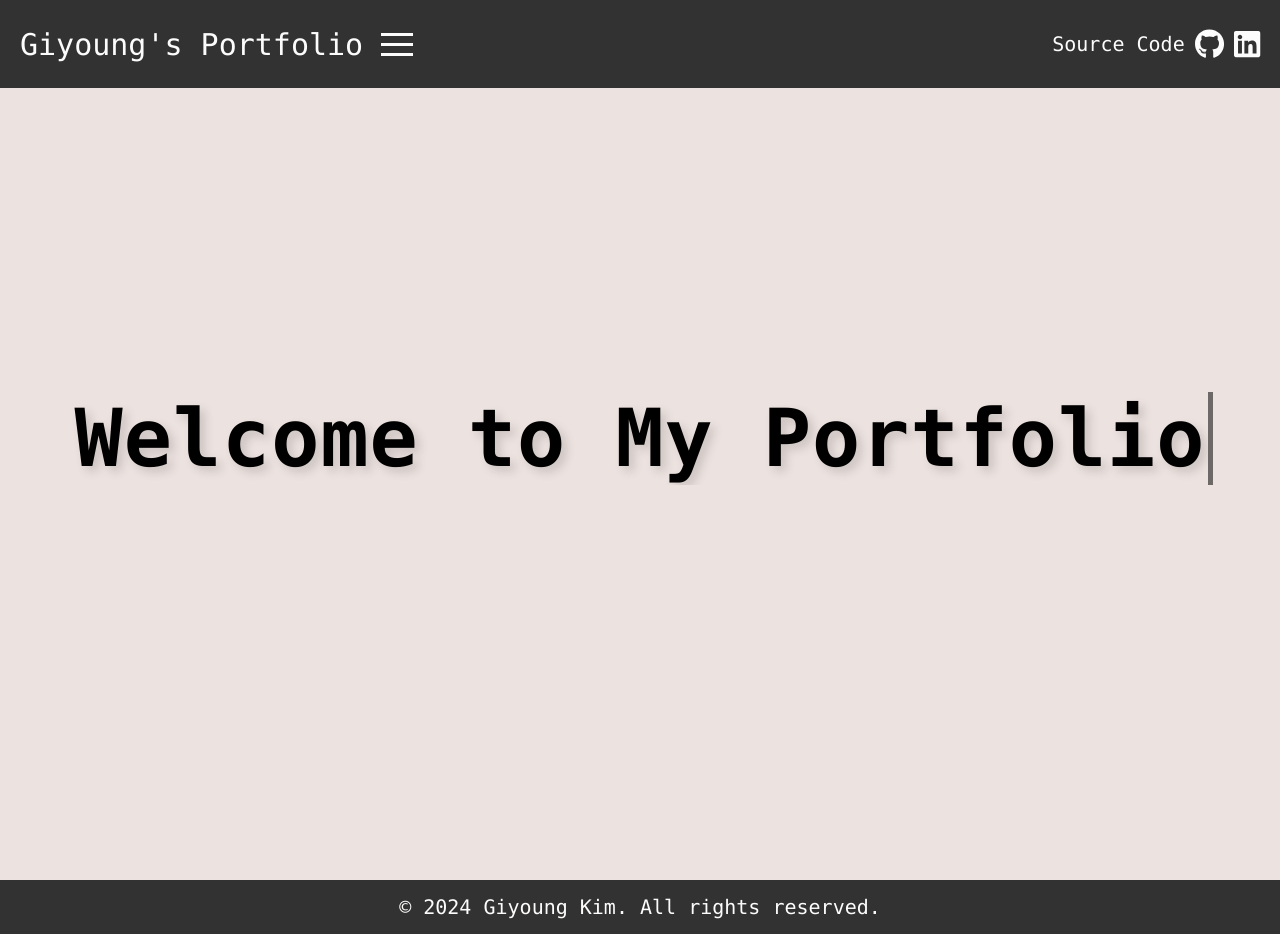
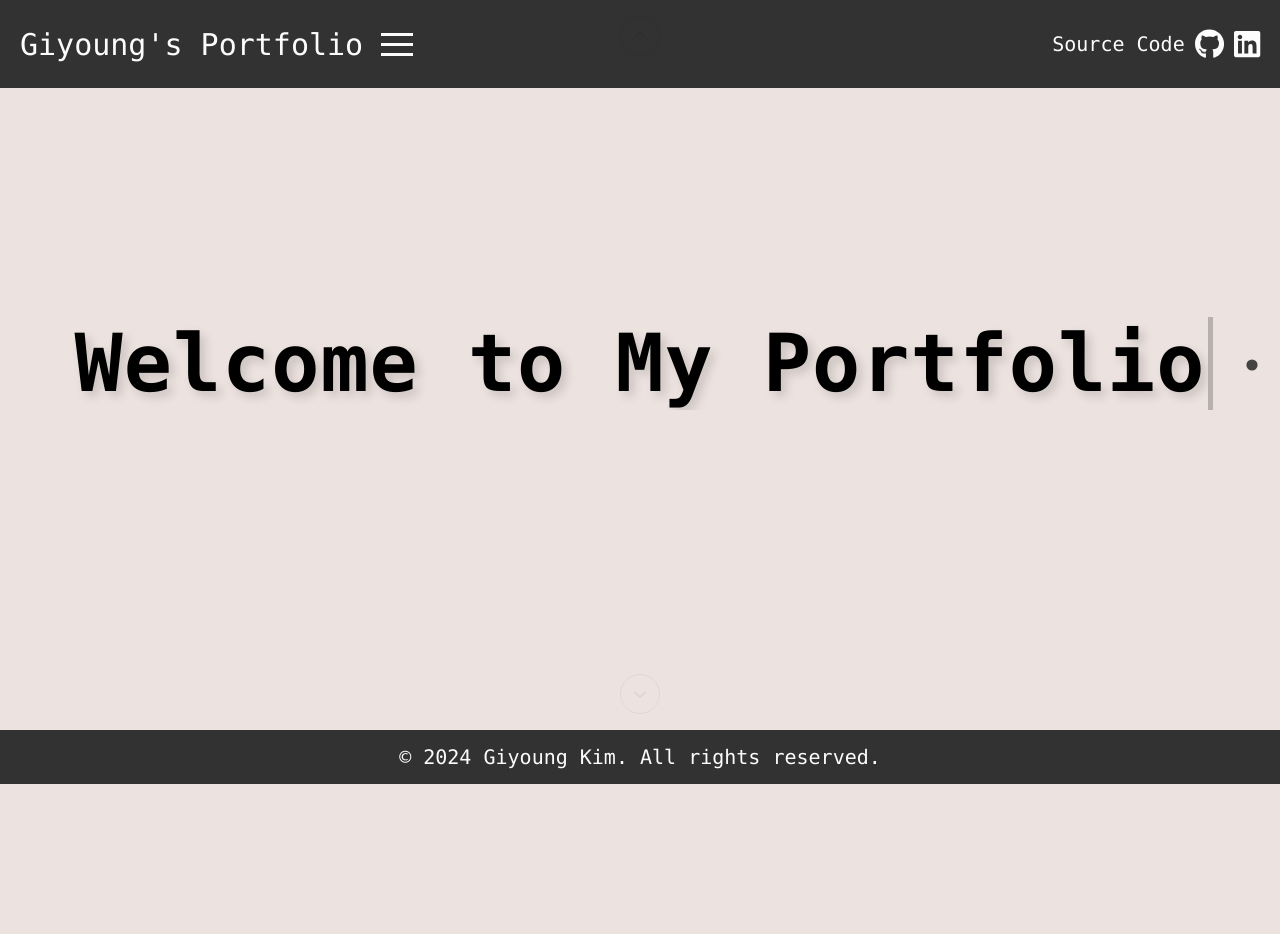
Before and after one commit to giykim/portfolio, a React (Create React App) app in the folder portfolio/: page / in a window 1280 px wide. After the commit the page ends 800 px from the top, so only its background shows below. Built offline with nearby package versions, Linux system fonts and the light colour scheme.

Commit message:
Revamp website scroll

```diff
--- a/portfolio/src/components/ScrollableSections.css
+++ b/portfolio/src/components/ScrollableSections.css
@@ -1,8 +1,86 @@
 .scrollable-sections {
-    min-height: 100vh;
+    position: relative;
+    width: 100vw;
+    height: calc(100vh - 70px);
+    overflow: hidden;
+}
+
+.section {
+    position: absolute;
+    top: 0;
+    left: 0;
+    width: 100%;
+    height: 100%;
+    display: flex;
+    justify-content: center;
+    align-items: center;
+    text-align: center;
+    flex-direction: column;
+    text-shadow: 5px 5px 10px rgba(75, 75, 75, 0.2);
+}
+
+.arrow-btn {
+    position: absolute;
+    left: 50%;
+    transform: translateX(-50%);
+    background: none;
+    border: 1px solid rgba(0, 0, 0, 0.25);
+    border-radius: 50%;
+    width: 40px;
+    height: 40px;
+    cursor: pointer;
+    display: flex;
+    align-items: center;
+    justify-content: center;
+    font-size: 14px;
+    transition: background 0.2s;
+    z-index: 10;
+}
+
+.arrow-up {
+    top: 16px;
+}
+
+.arrow-down {
+    bottom: 16px;
+}
+
+.arrow-btn:hover:not(:disabled) {
+    background: rgba(0, 0, 0, 0.08);
+}
+
+.arrow-btn:disabled {
+    opacity: 0.2;
+    cursor: default;
+}
+
+.section-dots {
+    position: absolute;
+    right: 24px;
+    top: 50%;
+    transform: translateY(-50%);
     display: flex;
     flex-direction: column;
-    align-items: center;
-    justify-self: center;
-    gap: 0.5rem;
+    gap: 10px;
+    z-index: 10;
 }
+
+.dot {
+    width: 8px;
+    height: 8px;
+    border-radius: 50%;
+    background: rgba(0, 0, 0, 0.2);
+    border: none;
+    cursor: pointer;
+    padding: 0;
+    transition: background 0.2s, transform 0.2s;
+}
+
+.dot.active {
+    background: rgba(0, 0, 0, 0.7);
+    transform: scale(1.4);
+}
+
+.dot:hover:not(.active) {
+    background: rgba(0, 0, 0, 0.4);
+}
--- a/portfolio/src/components/ScrollableSections.js
+++ b/portfolio/src/components/ScrollableSections.js
@@ -1,62 +1,182 @@
 import { useState, useEffect, useRef, useCallback } from "react";
-import { scroller } from 'react-scroll';
-import "./ScrollableSections.css"
+import { FontAwesomeIcon } from '@fortawesome/react-fontawesome';
+import { faChevronUp, faChevronDown } from '@fortawesome/free-solid-svg-icons';
+import "./ScrollableSections.css";
+
+const SCROLL_THRESHOLD = 800;
+const FADE_OUT_DURATION = 250;
+const FADE_IN_DURATION = 350;
 
 const ScrollableSections = ({ sections }) => {
-    const [currentSection, setCurrentSection] = useState(0);
-    const totalSections = sections.length;
-    const scrollTotalRef = useRef(0);
-    const threshold = 200;
+    const total = sections.length;
+    const currentRef = useRef(0);
+    const [current, setCurrentState] = useState(0);
+    // trans: { to, outProgress (0→1), inProgress (0→1) }
+    const [trans, setTrans] = useState(null);
 
-    const scrollToSection = useCallback((section) => {
-        scroller.scrollTo(`section${section}`, {
-            smooth: true,
-            duration: 500,
-            offset: 0,
-        });
+    const scrollAccumRef = useRef(0);
+    const directionRef = useRef(0);
+    const outProgressRef = useRef(0);
+    const toRef = useRef(null);
+    const isTransitioningRef = useRef(false);
+    const animFrameRef = useRef(null);
+
+    const cancelAnim = useCallback(() => {
+        if (animFrameRef.current) cancelAnimationFrame(animFrameRef.current);
     }, []);
 
+    const setCurrent = useCallback((val) => {
+        currentRef.current = val;
+        setCurrentState(val);
+    }, []);
+
+    // Phase 2: next section mounted fresh here — animation triggers on mount
+    const startFadeIn = useCallback((to) => {
+        isTransitioningRef.current = true;
+        const start = performance.now();
+        const tick = (now) => {
+            const inProgress = Math.min((now - start) / FADE_IN_DURATION, 1);
+            setTrans({ to, outProgress: 1, inProgress });
+            if (inProgress < 1) {
+                animFrameRef.current = requestAnimationFrame(tick);
+            } else {
+                setCurrent(to);
+                setTrans(null);
+                scrollAccumRef.current = 0;
+                directionRef.current = 0;
+                outProgressRef.current = 0;
+                toRef.current = null;
+                isTransitioningRef.current = false;
+            }
+        };
+        animFrameRef.current = requestAnimationFrame(tick);
+    }, [setCurrent]);
+
+    const animateOut = useCallback((to, fromProgress) => {
+        if (isTransitioningRef.current) return;
+        isTransitioningRef.current = true;
+        toRef.current = to;
+        const duration = FADE_OUT_DURATION * (1 - fromProgress);
+        const start = performance.now();
+        const tick = (now) => {
+            const t = Math.min((now - start) / Math.max(duration, 1), 1);
+            const outProgress = fromProgress + (1 - fromProgress) * t;
+            outProgressRef.current = outProgress;
+            setTrans({ to, outProgress, inProgress: 0 });
+            if (t < 1) {
+                animFrameRef.current = requestAnimationFrame(tick);
+            } else {
+                startFadeIn(to);
+            }
+        };
+        animFrameRef.current = requestAnimationFrame(tick);
+    }, [startFadeIn]);
+
+    const animateTo = useCallback((to) => {
+        if (to < 0 || to >= total) return;
+        cancelAnim();
+        animateOut(to, outProgressRef.current);
+    }, [total, cancelAnim, animateOut]);
+
     const handleScroll = useCallback((e) => {
-        scrollTotalRef.current += e.deltaY;
+        e.preventDefault();
+        if (isTransitioningRef.current) return;
 
-        if (scrollTotalRef.current > threshold) {
-            setCurrentSection(prev => {
-                if (prev < totalSections - 1) {
-                    scrollToSection(prev + 1);
-                    return prev + 1;
-                }
-                return prev;
-            });
-            scrollTotalRef.current = 0;
-        } else if (scrollTotalRef.current < -threshold) {
-            setCurrentSection(prev => {
-                if (prev > 0) {
-                    scrollToSection(prev - 1);
-                    return prev - 1;
-                }
-                return prev;
-            });
-            scrollTotalRef.current = 0;
+        const delta = e.deltaY;
+        const newDir = delta > 0 ? 1 : -1;
+
+        if (directionRef.current !== 0 && directionRef.current !== newDir) {
+            scrollAccumRef.current = 0;
+            directionRef.current = 0;
+            outProgressRef.current = 0;
+            toRef.current = null;
+            setTrans(null);
+            return;
         }
-    }, [totalSections, scrollToSection]);
+
+        directionRef.current = newDir;
+        scrollAccumRef.current += delta;
+
+        const to = currentRef.current + newDir;
+        if (to < 0 || to >= total) { scrollAccumRef.current = 0; return; }
+
+        toRef.current = to;
+        const outProgress = Math.min(Math.abs(scrollAccumRef.current) / SCROLL_THRESHOLD, 1);
+        outProgressRef.current = outProgress;
+        setTrans({ to, outProgress, inProgress: 0 });
+
+        if (outProgress >= 1) {
+            startFadeIn(to);
+        }
+    }, [total, startFadeIn]);
 
     useEffect(() => {
-        window.addEventListener('wheel', handleScroll);
+        window.addEventListener('wheel', handleScroll, { passive: false });
+        return () => window.removeEventListener('wheel', handleScroll);
+    }, [handleScroll]);
 
-        return () => {
-            window.removeEventListener("wheel", handleScroll);
-        };
-    }, [handleScroll]);
+    useEffect(() => () => cancelAnim(), [cancelAnim]);
+
+    // Render only one section at a time:
+    // - fade-out phase: current section fading out (next NOT mounted yet)
+    // - fade-in phase: next section mounting fresh with active class (animation triggers)
+    // - idle: current section with active class
+    const renderSection = () => {
+        if (!trans) {
+            return (
+                <div key={`s-${current}`} className="section" style={{ opacity: 1 }}>
+                    {sections[current]}
+                </div>
+            );
+        }
+        if (trans.outProgress < 1) {
+            return (
+                <div key={`s-${current}`} className="section" style={{ opacity: 1 - trans.outProgress }}>
+                    {sections[current]}
+                </div>
+            );
+        }
+        // fade-in: next section mounts here for the first time this visit
+        return (
+            <div key={`s-${trans.to}`} className="section" style={{ opacity: trans.inProgress }}>
+                {sections[trans.to]}
+            </div>
+        );
+    };
 
     return (
         <div className="scrollable-sections">
-            {sections.map((section, index) => (
-                <div className="section" id={`section${index}`} key={`section-${index}`}>
-                    {section}
-                </div>
-            ))}
+            {renderSection()}
+
+            <div className="section-dots">
+                {sections.map((_, index) => (
+                    <button
+                        key={index}
+                        className={`dot${index === current ? ' active' : ''}`}
+                        onClick={() => animateTo(index)}
+                        aria-label={`Go to section ${index + 1}`}
+                    />
+                ))}
+            </div>
+
+            <button
+                className="arrow-btn arrow-up"
+                onClick={() => animateTo(current - 1)}
+                disabled={current === 0}
+                aria-label="Previous section"
+            >
+                <FontAwesomeIcon icon={faChevronUp} />
+            </button>
+            <button
+                className="arrow-btn arrow-down"
+                onClick={() => animateTo(current + 1)}
+                disabled={current === total - 1}
+                aria-label="Next section"
+            >
+                <FontAwesomeIcon icon={faChevronDown} />
+            </button>
         </div>
     );
-}
+};
 
 export default ScrollableSections;
--- a/portfolio/src/pages/Navigation.js
+++ b/portfolio/src/pages/Navigation.js
@@ -4,7 +4,6 @@ import { Divide as Hamburger } from "hamburger-react";
 import { FontAwesomeIcon } from '@fortawesome/react-fontawesome';
 import { faGithub, faLinkedin } from '@fortawesome/free-brands-svg-icons';
 import "./Navigation.css";
-import Ease from "../components/Ease";
 
 const Navigation = () => {
     const [isOpen, setIsOpen] = useState(false);
@@ -54,9 +53,7 @@ const Navigation = () => {
                 <li onClick={toggleIsOpen}><code className="p"><Link to="/about">About</Link></code></li>
             </ul>
 
-            <Ease>
-                <Outlet />
-            </Ease>
+            <Outlet />
 
             <footer className="footer">
                 <code className="p">© {new Date().getFullYear()} Giyoung Kim. All rights reserved.</code>
--- a/portfolio/src/styles/base.css
+++ b/portfolio/src/styles/base.css
@@ -53,23 +53,12 @@ code.p {
     width: 100%;
 }
 
-.section {
-    height: 110vh;
-    width: 100%;
-    display: flex;
-    justify-content: center;
-    align-items: center;
-    text-align: center;
-    flex-direction: column;
-    text-shadow: 5px 5px 10px rgba(75, 75, 75, 0.2);
-}
-
 .section code.h1 {
     letter-spacing: 1px;
     font-weight: bold;
     text-align: center;
-    animation: typewriter 2s steps(13) 1 normal forwards,
-              blink 1s steps(13) infinite normal;
+    animation: typewriter 1.5s ease-out 1 forwards,
+               blink 1s ease infinite;
     white-space: nowrap;
     overflow: hidden;
     border-right: 5px solid black;
```
